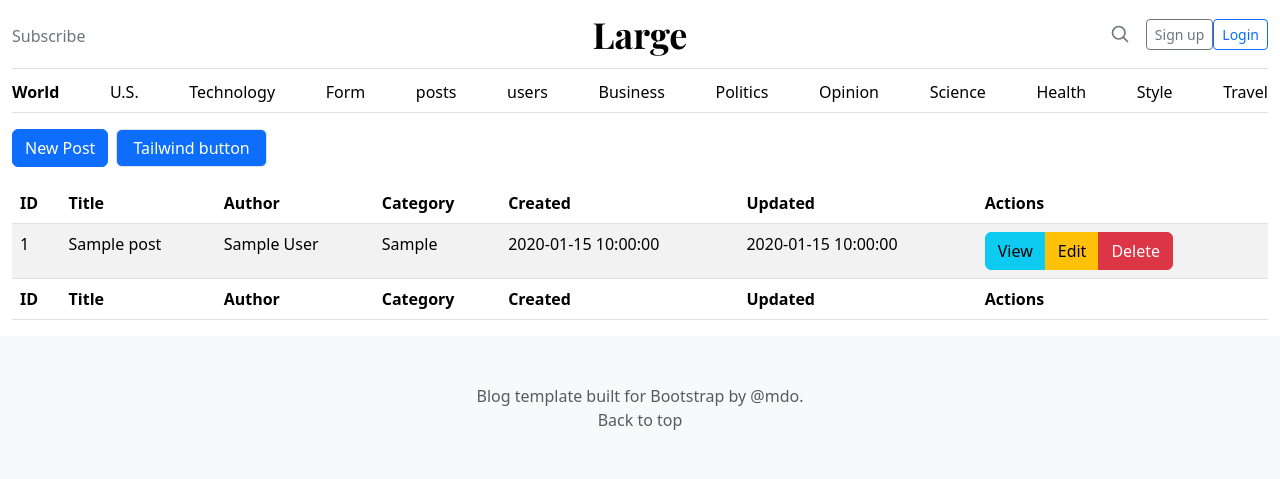
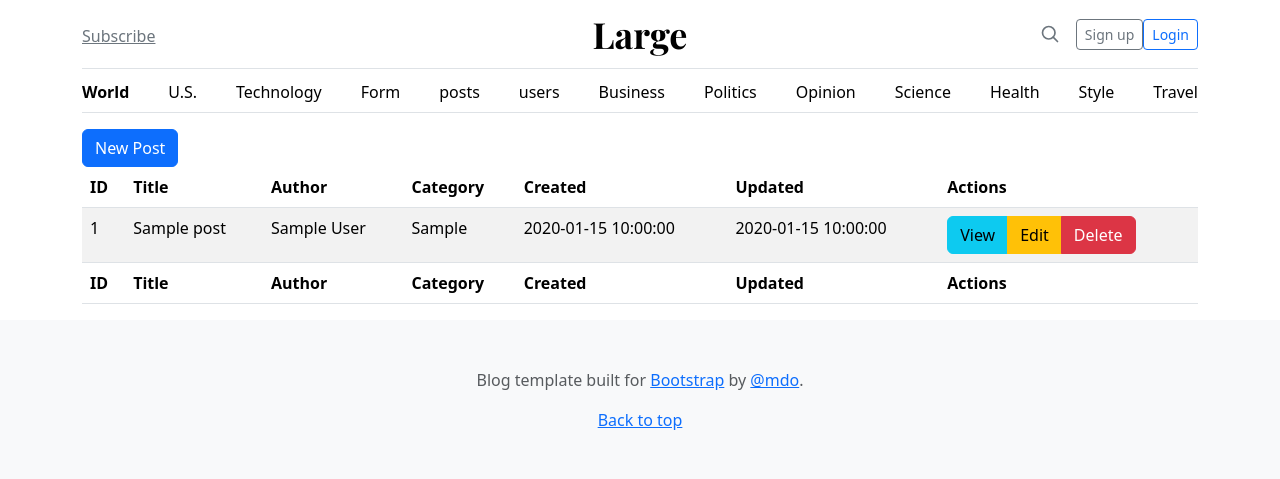
Before and after one commit to siim803/learnphp, a PHP site: page /admin/posts in a window 1280 px wide. Shown: the top 479 px of the page. Run offline with PHP 8.4, Linux system fonts and the light colour scheme; tables that the repository leaves empty hold one stand-in row (values such as "Sample post"); classes that the project's autoload settings leave out are loaded by file name; some libraries are stand-ins or nearby versions.

Commit message:
Revert "add vanilla tailwind button in /admin/posts"
This reverts commit c1060e51115254c8ac6e7988b78babed8356ff19.

```diff
--- a/src/DB.php
+++ b/src/DB.php
@@ -11,7 +11,7 @@ class DB
 
     public function __construct()
     {
-        $servername = "127.0.0.1";
+        $servername = "localhost";
         $port = 33062;
         $username = "root";
         $password = "example";
--- a/views/partials/header.php
+++ b/views/partials/header.php
@@ -15,7 +15,6 @@
         href="https://getbootstrap.com/docs/5.3/examples/blog/" />
     <script src="/assets/js/color-modes.js"></script>
     <link href="/assets/dist/css/bootstrap.min.css" rel="stylesheet" />
-    <script src="https://cdn.tailwindcss.com"></script>
     <meta name="theme-color" content="#712cf9" />
     <link
         href="https://fonts.googleapis.com/css?family=Playfair+Display:700,900&display=swap"
--- a/views/posts/index.php
+++ b/views/posts/index.php
@@ -1,13 +1,6 @@
 <?php include __DIR__ . '/../partials/header.php'; ?>
 <main class="container">
-    <div class="flex items-center gap-2 mb-3">
-        <a href="/admin/posts/create" class="btn btn-primary">New Post</a>
-        <button
-            type="button"
-            class="rounded-md border border-transparent bg-[#0d6efd] px-3 py-1.5 text-base font-normal leading-normal text-white transition-colors hover:bg-[#0b5ed7] focus:outline-none focus:ring-4 focus:ring-[#86b7fe]/50 active:bg-[#0a58ca] disabled:cursor-not-allowed disabled:opacity-[0.65]">
-            Tailwind button
-        </button>
-    </div>
+    <a href="/admin/posts/create" class="btn btn-primary">New Post</a>
     <table class="table table-striped table-hover">
         <thead>
             <th>ID</th>
```
Also changed, not shown: 1 other file.
